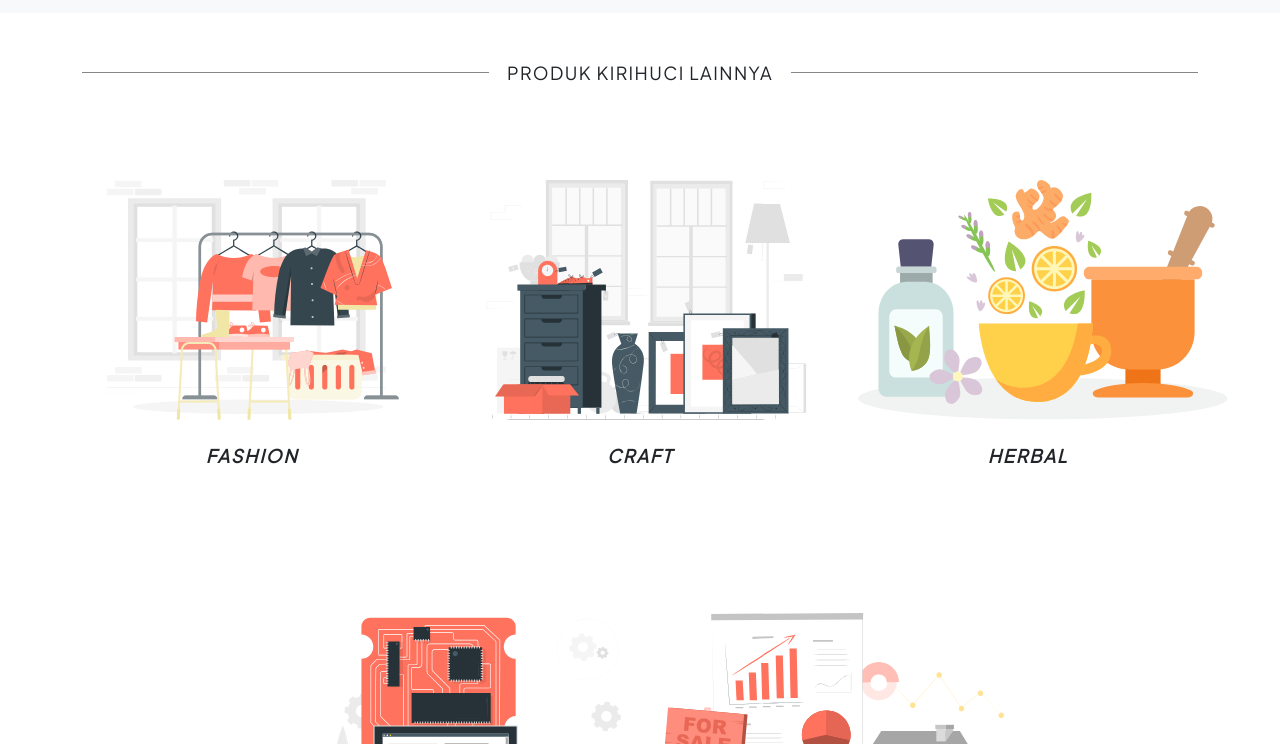
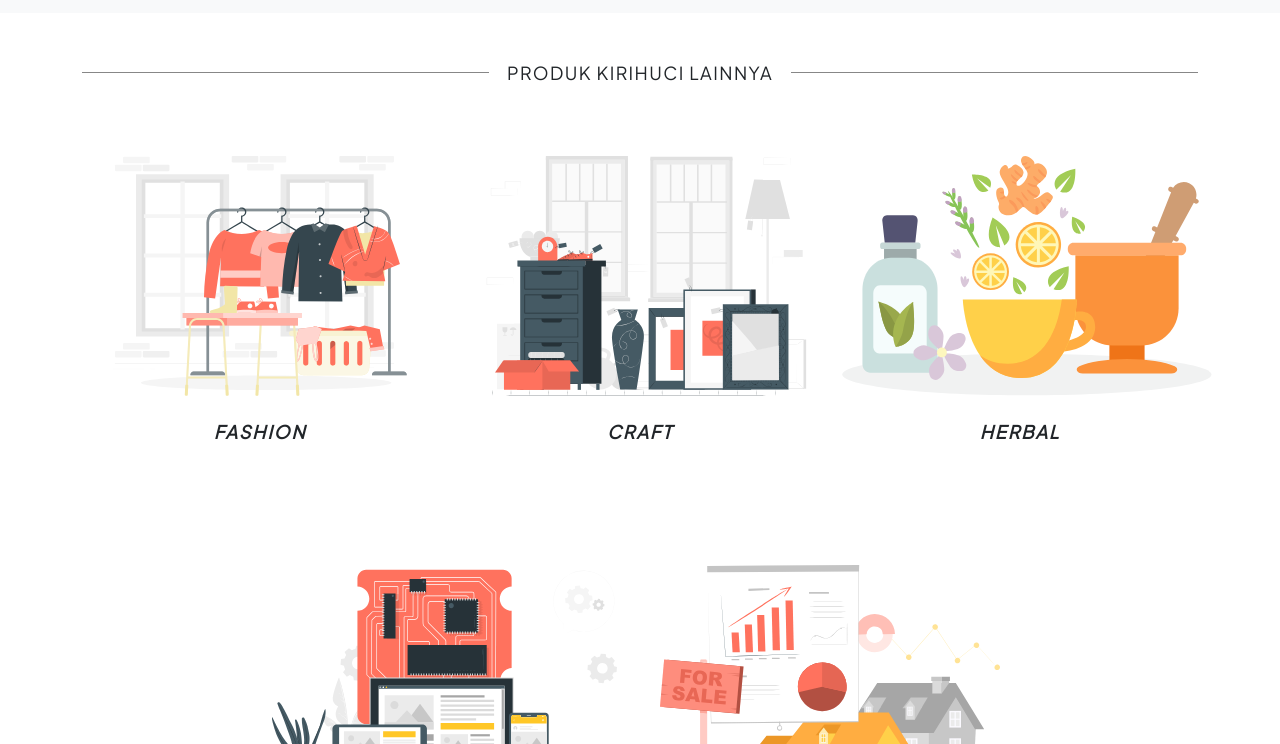
Before and after one commit to irsyadalghifary/kirihuci, a plain HTML site: page product-kirihuci-other.html in a window 1280 px wide. Shown: the part 56-800 px from the top of the page. Drawn offline with nearby package versions, Linux system fonts and the light colour scheme.

Commit message:
fix: fix excess gutter on product-kirihuci-other

```diff
--- a/product-kirihuci-other.html
+++ b/product-kirihuci-other.html
@@ -95,7 +95,7 @@
       <h2 class="text-center mt-5 text-uppercase title separator">
         Produk Kirihuci Lainnya
       </h2>
-      <div class="row justify-content-center g-5 mt-5">
+      <div class="row justify-content-center g-4 mt-5">
         <div class="col-lg-4 col-md-6 col-sm-12">
           <div class="box-produk-lainnya">
             <div class="text-center">
```
